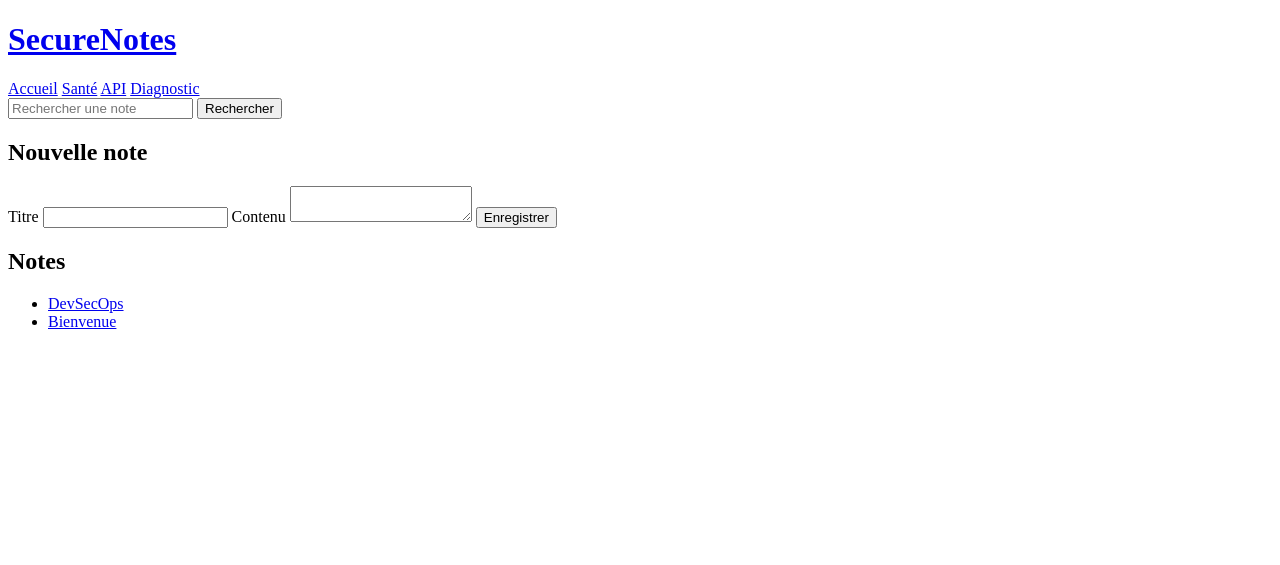
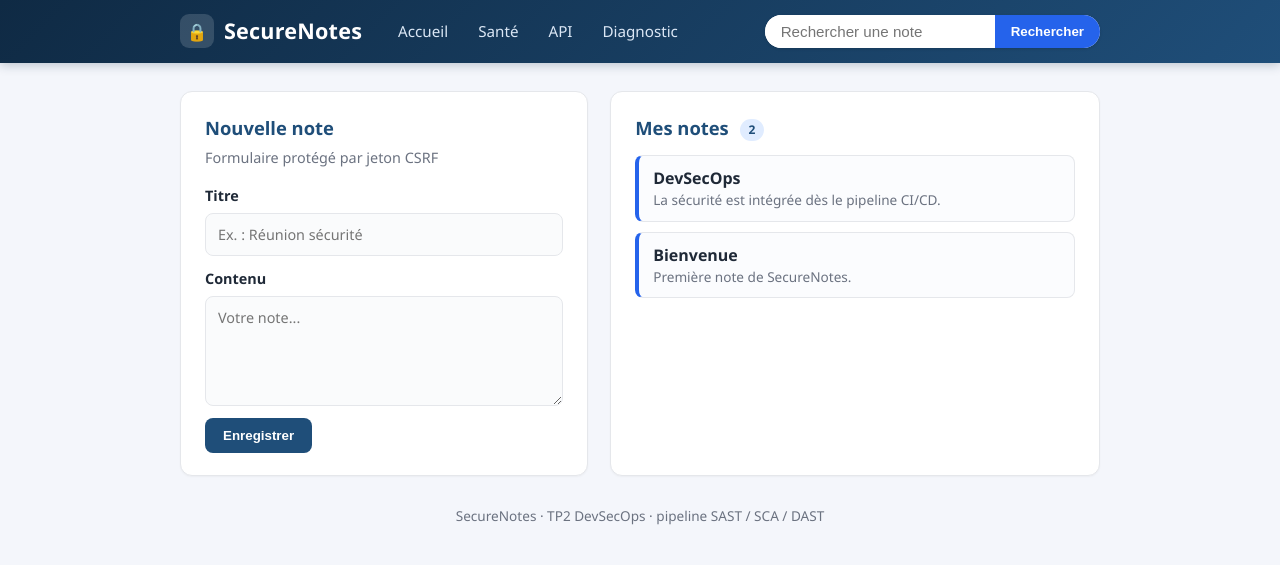
Before and after one commit to amin119/TP2-DEVSECOPS, a Flask app: page / in a window 1280 px wide. Shown: the top 565 px of the page. Run offline with Flask 3, Linux system fonts and the light colour scheme; data comes from the database, SQL or seed files in the repository.

Commit message:
feat(ui): interface stylée
Co-Authored-By: Claude Opus 5.5 <noreply@anthropic.com>

```diff
--- /dev/null
+++ b/app/static/style.css
@@ -0,0 +1,186 @@
+/* SecureNotes - feuille de style (servie depuis 'self', compatible avec la CSP) */
+:root {
+  --bg: #f4f6fb;
+  --card: #ffffff;
+  --text: #1f2937;
+  --muted: #6b7280;
+  --primary: #1f4e79;
+  --primary-2: #2563eb;
+  --border: #e5e7eb;
+  --ok: #15803d;
+  --danger: #b91c1c;
+  --radius: 12px;
+}
+
+* { box-sizing: border-box; }
+
+body {
+  margin: 0;
+  font-family: "Segoe UI", system-ui, -apple-system, Roboto, Helvetica, Arial, sans-serif;
+  background: var(--bg);
+  color: var(--text);
+  line-height: 1.5;
+}
+
+a { color: var(--primary-2); text-decoration: none; }
+a:hover { text-decoration: underline; }
+
+/* ---------- En-tête ---------- */
+.topbar {
+  background: linear-gradient(135deg, #0f2a44, var(--primary));
+  color: #fff;
+  box-shadow: 0 2px 10px rgba(15, 42, 68, .25);
+}
+.topbar-inner {
+  max-width: 960px;
+  margin: 0 auto;
+  padding: 14px 20px;
+  display: flex;
+  align-items: center;
+  gap: 24px;
+  flex-wrap: wrap;
+}
+.brand {
+  display: flex;
+  align-items: center;
+  gap: 10px;
+  color: #fff;
+  font-size: 1.35rem;
+  font-weight: 700;
+  letter-spacing: .2px;
+}
+.brand:hover { text-decoration: none; }
+.brand-logo {
+  display: inline-grid;
+  place-items: center;
+  width: 34px;
+  height: 34px;
+  border-radius: 9px;
+  background: rgba(255, 255, 255, .15);
+  font-size: 1.05rem;
+}
+.nav { display: flex; gap: 6px; }
+.nav a {
+  color: #dbe7f5;
+  padding: 6px 12px;
+  border-radius: 8px;
+  font-size: .95rem;
+}
+.nav a:hover { background: rgba(255, 255, 255, .12); color: #fff; text-decoration: none; }
+
+.search {
+  margin-left: auto;
+  display: flex;
+  background: #fff;
+  border-radius: 999px;
+  overflow: hidden;
+  box-shadow: 0 1px 3px rgba(0, 0, 0, .15);
+}
+.search input {
+  border: 0;
+  padding: 8px 16px;
+  width: 230px;
+  font-size: .95rem;
+  outline: none;
+}
+.search button {
+  border: 0;
+  background: var(--primary-2);
+  color: #fff;
+  padding: 8px 16px;
+  font-weight: 600;
+  cursor: pointer;
+}
+
+/* ---------- Contenu ---------- */
+.container { max-width: 960px; margin: 28px auto; padding: 0 20px; }
+
+.grid { display: grid; grid-template-columns: 1fr 1.2fr; gap: 22px; }
+@media (max-width: 760px) { .grid { grid-template-columns: 1fr; } .search { margin-left: 0; } }
+
+.card {
+  background: var(--card);
+  border: 1px solid var(--border);
+  border-radius: var(--radius);
+  padding: 22px 24px;
+  box-shadow: 0 1px 2px rgba(0, 0, 0, .04);
+}
+.card h2 { margin: 0 0 14px; font-size: 1.15rem; color: var(--primary); }
+.card .subtitle { margin: -8px 0 16px; color: var(--muted); font-size: .9rem; }
+
+/* ---------- Formulaires ---------- */
+label { display: block; font-weight: 600; font-size: .9rem; margin-bottom: 12px; }
+label input, label textarea {
+  display: block;
+  width: 100%;
+  margin-top: 6px;
+  padding: 10px 12px;
+  border: 1px solid var(--border);
+  border-radius: 8px;
+  font: inherit;
+  font-weight: 400;
+  background: #fafbfc;
+}
+label textarea { min-height: 110px; resize: vertical; }
+label input:focus, label textarea:focus { outline: 2px solid #bfdbfe; border-color: var(--primary-2); }
+
+.btn {
+  display: inline-block;
+  border: 0;
+  border-radius: 8px;
+  background: var(--primary);
+  color: #fff;
+  padding: 10px 18px;
+  font-weight: 600;
+  cursor: pointer;
+}
+.btn:hover { background: #163a5c; }
+
+.error {
+  background: #fef2f2;
+  color: var(--danger);
+  border: 1px solid #fecaca;
+  padding: 8px 12px;
+  border-radius: 8px;
+}
+
+/* ---------- Listes de notes ---------- */
+.notes { list-style: none; margin: 0; padding: 0; }
+.notes li {
+  border: 1px solid var(--border);
+  border-left: 4px solid var(--primary-2);
+  border-radius: 8px;
+  padding: 10px 14px;
+  margin-bottom: 10px;
+  background: #fbfcfe;
+  font-weight: 600;
+}
+.notes li a { color: var(--text); }
+.notes li .meta { display: block; font-weight: 400; font-size: .85rem; color: var(--muted); }
+.notes li.empty { border-left-color: var(--muted); color: var(--muted); font-weight: 400; }
+
+.badge {
+  display: inline-block;
+  font-size: .75rem;
+  font-weight: 700;
+  padding: 2px 9px;
+  border-radius: 999px;
+  background: #e0ecff;
+  color: var(--primary);
+  margin-left: 6px;
+  vertical-align: middle;
+}
+
+.note-body { white-space: pre-wrap; font-size: 1.02rem; }
+.back { display: inline-block; margin-top: 16px; }
+
+.footer {
+  text-align: center;
+  color: var(--muted);
+  font-size: .85rem;
+  margin: 30px 0 40px;
+}
+
+/* ---------- Page d'erreur ---------- */
+.error-page { text-align: center; padding: 40px 24px; }
+.error-page .code { font-size: 3.2rem; font-weight: 800; color: var(--primary); margin: 0; }
--- a/app/templates/base.html
+++ b/app/templates/base.html
@@ -4,21 +4,25 @@
   <meta charset="utf-8">
   <meta name="viewport" content="width=device-width, initial-scale=1">
   <title>{% block title %}SecureNotes{% endblock %}</title>
+  <link rel="stylesheet" href="{{ url_for('static', filename='style.css') }}">
 </head>
 <body>
-  <header>
-    <h1><a href="{{ url_for('main.index') }}">SecureNotes</a></h1>
-    <nav>
+  <header class="topbar">
+    <div class="topbar-inner">
+      <a class="brand" href="{{ url_for('main.index') }}"><span class="brand-logo">&#128274;</span>SecureNotes</a>
+      <nav class="nav">
         <a href="{{ url_for('main.index') }}">Accueil</a>
         <a href="{{ url_for('main.health') }}">Santé</a>
         <a href="{{ url_for('main.api_list_notes') }}">API</a>
         <a href="{{ url_for('main.admin_ping') }}?host=127.0.0.1">Diagnostic</a>
       </nav>
-    <form method="get" action="{{ url_for('main.search') }}">
+      <form class="search" method="get" action="{{ url_for('main.search') }}">
         <input name="q" placeholder="Rechercher une note">
         <button type="submit">Rechercher</button>
       </form>
+    </div>
   </header>
-  <main>{% block content %}{% endblock %}</main>
+  <main class="container">{% block content %}{% endblock %}</main>
+  <footer class="footer">SecureNotes · TP2 DevSecOps · pipeline SAST / SCA / DAST</footer>
 </body>
 </html>
--- a/app/templates/index.html
+++ b/app/templates/index.html
@@ -1,17 +1,30 @@
 {% extends "base.html" %}
 {% block content %}
+<div class="grid">
+  <section class="card">
     <h2>Nouvelle note</h2>
+    <p class="subtitle">Formulaire protégé par jeton CSRF</p>
     {% if error %}<p class="error">{{ error }}</p>{% endif %}
     <form method="post" action="{{ url_for('main.create_note_form') }}">
       <input type="hidden" name="csrf_token" value="{{ csrf_token() }}">
-    <label>Titre <input name="title" maxlength="120" required></label>
-    <label>Contenu <textarea name="content" maxlength="2000" required></textarea></label>
-    <button type="submit">Enregistrer</button>
+      <label>Titre <input name="title" maxlength="120" required placeholder="Ex. : Réunion sécurité"></label>
+      <label>Contenu <textarea name="content" maxlength="2000" required placeholder="Votre note..."></textarea></label>
+      <button class="btn" type="submit">Enregistrer</button>
     </form>
-  <h2>Notes</h2>
-  <ul>
+  </section>
+
+  <section class="card">
+    <h2>Mes notes <span class="badge">{{ notes|length }}</span></h2>
+    <ul class="notes">
     {% for note in notes %}
-    <li><a href="{{ url_for('main.show_note', note_id=note['id']) }}">{{ note['title'] }}</a></li>
+      <li>
+        <a href="{{ url_for('main.show_note', note_id=note['id']) }}">{{ note['title'] }}</a>
+        <span class="meta">{{ note['content'][:70] }}{% if note['content']|length > 70 %}…{% endif %}</span>
+      </li>
+    {% else %}
+      <li class="empty">Aucune note pour le moment.</li>
     {% endfor %}
     </ul>
+  </section>
+</div>
 {% endblock %}
--- a/app/templates/search.html
+++ b/app/templates/search.html
@@ -1,5 +1,8 @@
 {% extends "base.html" %}
+{% block title %}Recherche - SecureNotes{% endblock %}
 {% block content %}
+<section class="card">
   <h2>Résultats pour « {{ query }} »</h2>
-  <ul>{{ results }}</ul>
+  <ul class="notes">{{ results }}</ul>
+</section>
 {% endblock %}
```
Also changed, not shown: app/templates/note.html (+6 -5 lines). Lines whose indentation alone changed are shown as unchanged.
